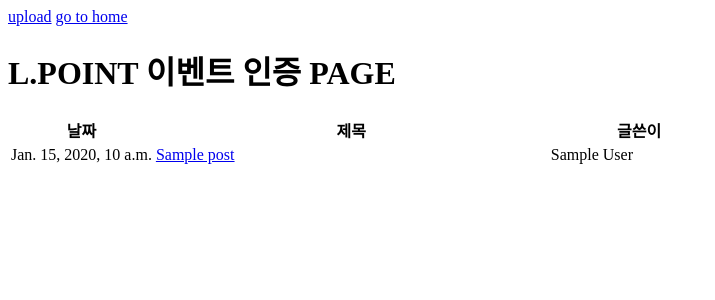
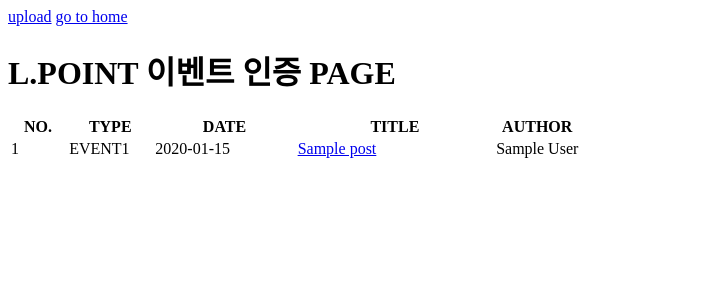
Before and after one commit to solar3070/Django-Lpoint-Party, a Django app: page /index/ in a window 1280 px wide. Shown: the top 300 px of the page, without its empty margins (0-715 px from the left). Run offline with Django 3.2, Linux system fonts and the light colour scheme; tables that the repository leaves empty hold one stand-in row (values such as "Sample post").

Commit message:
기능 구현 완료/html 수정 완료

```diff
--- a/eventapp/templates/postslist.html
+++ b/eventapp/templates/postslist.html
@@ -18,18 +18,22 @@
 <table class="table">
     <thead>
         <tr>
-            <th scope="col" width="20%">날짜</th>
-            <th scope="col">제목</th>
-            <th scope="col" width="25%">글쓴이</th>
+            <th scope="col" width="10%">NO.</th>
+            <th scope="col" width="15%">TYPE</th>
+            <th scope="col" width="25%">DATE</th>
+            <th scope="col" width="35%">TITLE</th>
+            <th scope="col" width="15%">AUTHOR</th>
         </tr>
     </thead>
     <tbody>
         {% for post in posts.all %}
         <tr>
-            <td>{{ post.pub_date }}</td>
+            <td>{{ post.id }}</td>
+            <td>{{ post.event_choice }}</td>
+            <td>{{ post.pub_date|date:"Y-m-d" }}</td>
             <td>
                 <a href="{%url 'detail' post.pk %}">
-                {{ post.title|truncatechars:20}}
+                {{ post.title|truncatechars:30}}
                 </a>
             </td>
             <td>{{ post.author }}</td>
```
Also changed, not shown: eventapp/templates/postdetail.html (+7 -6 lines), eventapp/templates/postcreate.html (line endings or trailing spaces), eventapp/templates/postupdate.html (line endings or trailing spaces).
